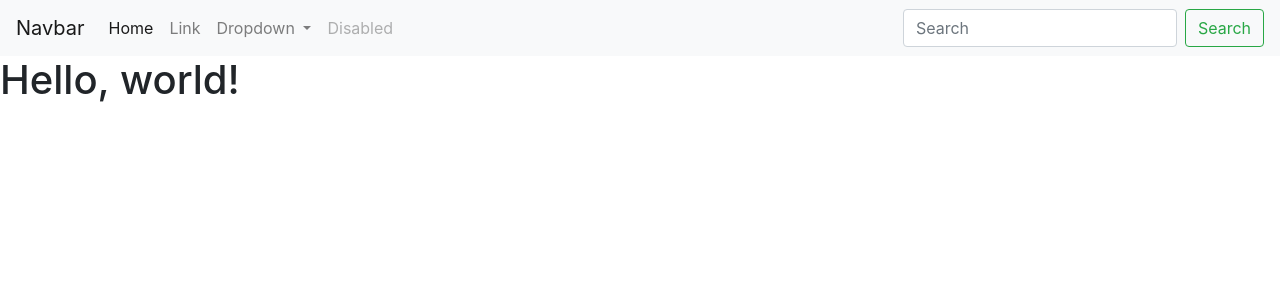
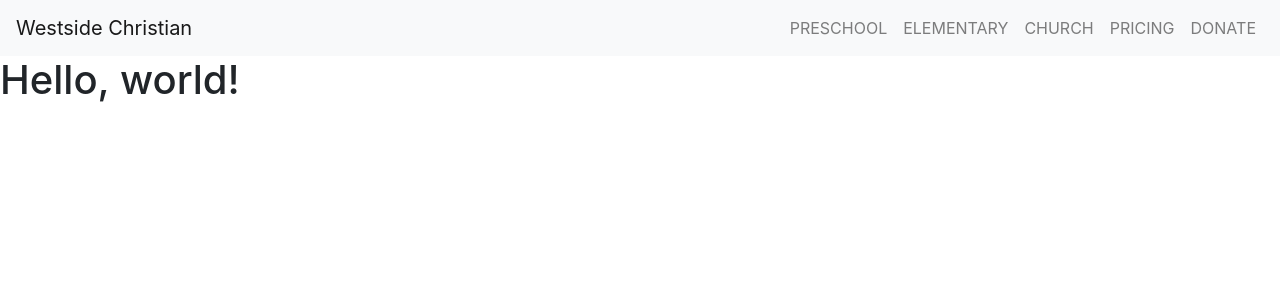
Before and after one commit to jmhrovat/Westside, a Django app: page / in a window 1280 px wide. Shown: the top 300 px of the page. Run offline with Django 3.2, Linux system fonts and the light colour scheme; some libraries are stand-ins or nearby versions.

Commit message:
Navbar installed

```diff
--- a/westside/base/templates/base/index.html
+++ b/westside/base/templates/base/index.html
@@ -12,40 +12,33 @@
   </head>
   <body>
     <nav class="navbar navbar-expand-lg navbar-light bg-light">
-  <a class="navbar-brand" href="#">Navbar</a>
+        <a class="navbar-brand" href="#">Westside Christian</a>
         <button class="navbar-toggler" type="button" data-toggle="collapse" data-target="#navbarSupportedContent" aria-controls="navbarSupportedContent" aria-expanded="false" aria-label="Toggle navigation">
           <span class="navbar-toggler-icon"></span>
         </button>
 
         <div class="collapse navbar-collapse" id="navbarSupportedContent">
-    <ul class="navbar-nav mr-auto">
-      <li class="nav-item active">
-        <a class="nav-link" href="#">Home <span class="sr-only">(current)</span></a>
+          <ul class="navbar-nav ml-auto">
+            <li class="nav-item">
+              <a class="nav-link" href="#">PRESCHOOL</a>
             </li>
             <li class="nav-item">
-        <a class="nav-link" href="#">Link</a>
-      </li>
-      <li class="nav-item dropdown">
-        <a class="nav-link dropdown-toggle" href="#" id="navbarDropdown" role="button" data-toggle="dropdown" aria-haspopup="true" aria-expanded="false">
-          Dropdown
-        </a>
-        <div class="dropdown-menu" aria-labelledby="navbarDropdown">
-          <a class="dropdown-item" href="#">Action</a>
-          <a class="dropdown-item" href="#">Another action</a>
-          <div class="dropdown-divider"></div>
-          <a class="dropdown-item" href="#">Something else here</a>
-        </div>
+              <a class="nav-link" href="#">ELEMENTARY</a>
             </li>
             <li class="nav-item">
-        <a class="nav-link disabled" href="#">Disabled</a>
+              <a class="nav-link" href="#">CHURCH</a>
+            </li>
+            <li class="nav-item">
+              <a class="nav-link" href="#">PRICING</a>
+            </li>
+            <li class="nav-item">
+              <a class="nav-link" href="#">DONATE</a>
             </li>
           </ul>
-    <form class="form-inline my-2 my-lg-0">
-      <input class="form-control mr-sm-2" type="search" placeholder="Search" aria-label="Search">
-      <button class="btn btn-outline-success my-2 my-sm-0" type="submit">Search</button>
-    </form>
         </div>
     </nav>
+
+
     <h1>Hello, world!</h1>
 
     <!-- Optional JavaScript -->
```
Lines whose indentation alone changed are shown as unchanged.
